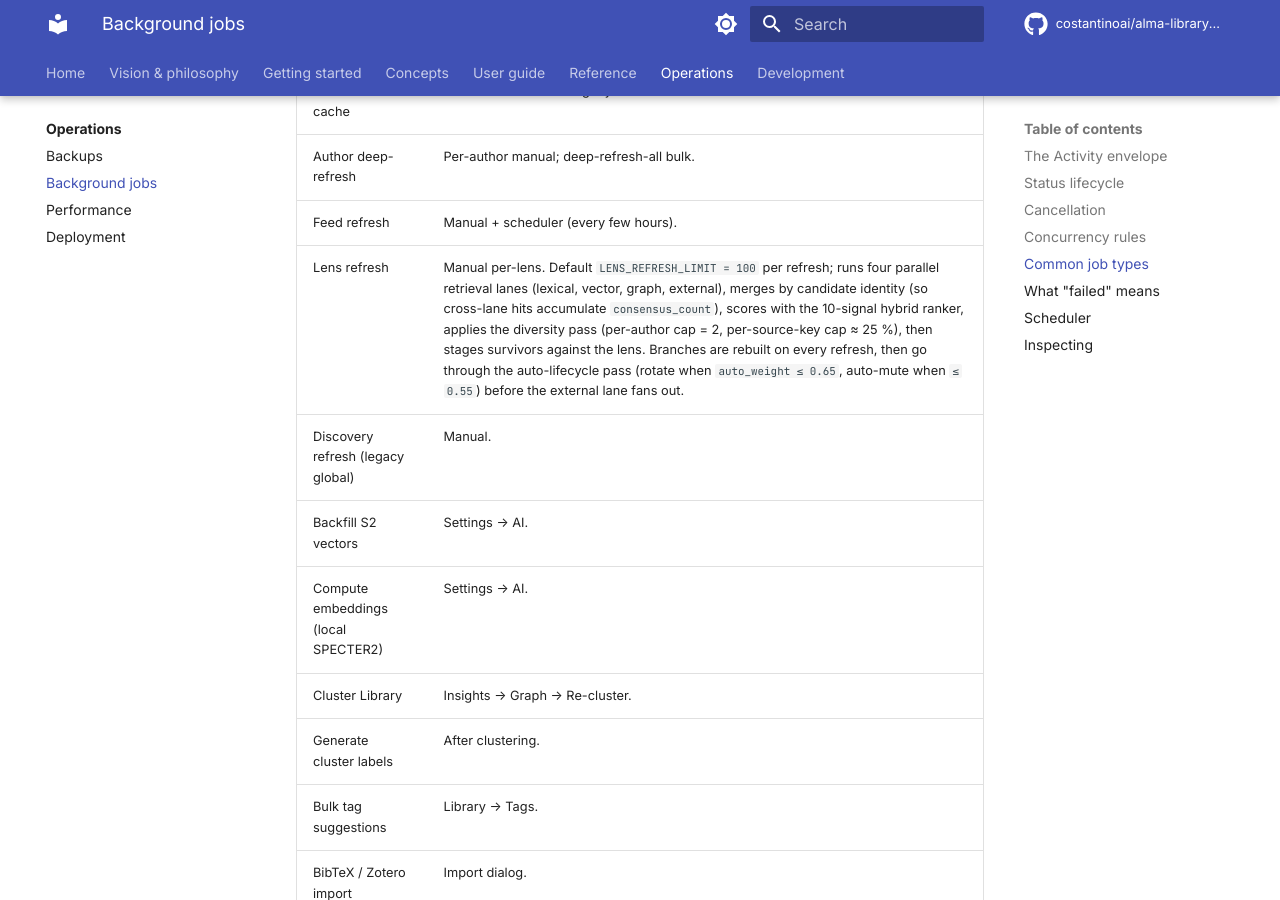
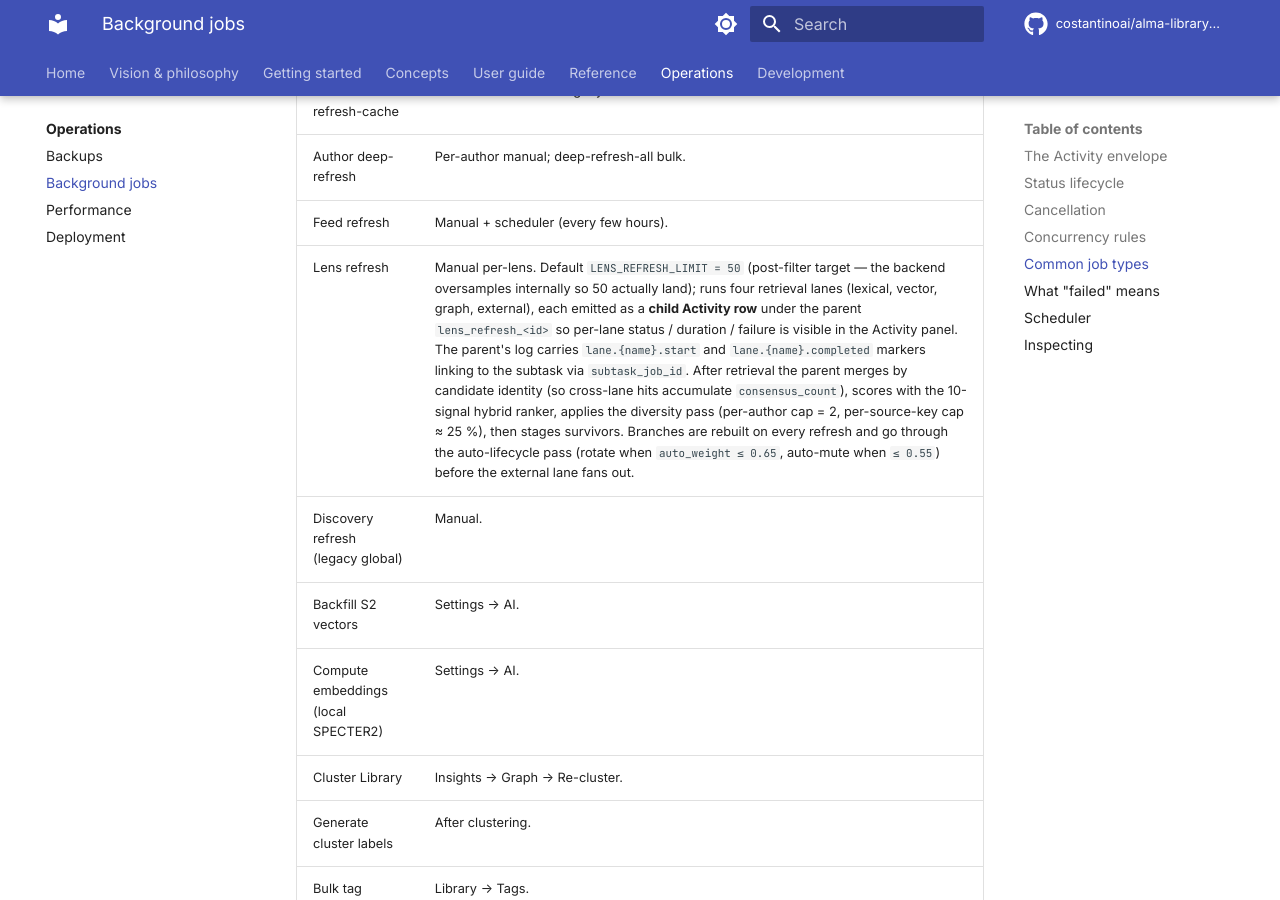
Before and after one commit to costantinoai/alma-library-manager, an MkDocs documentation site: the page built from docs/operations/background-jobs.md, in a window 1280 px wide and 900 px high, scrolled down 2065 px. Built offline with MkDocs 1.6.1 and Material for MkDocs 9.7.7, drawn with Linux system fonts in a browser that asks for light colours; comment, search, counter and statistics services are not loaded.

Commit message:
docs(operations): document lens-refresh per-lane subtasks + LENS_REFRESH_LIMIT=50

```diff
--- a/docs/operations/background-jobs.md
+++ b/docs/operations/background-jobs.md
@@ -93,7 +93,7 @@ cancel.
 | Author refresh-cache | Per-author manual + nightly scheduler. |
 | Author deep-refresh | Per-author manual; deep-refresh-all bulk. |
 | Feed refresh | Manual + scheduler (every few hours). |
-| Lens refresh | Manual per-lens. Default `LENS_REFRESH_LIMIT = 100` per refresh; runs four parallel retrieval lanes (lexical, vector, graph, external), merges by candidate identity (so cross-lane hits accumulate `consensus_count`), scores with the 10-signal hybrid ranker, applies the diversity pass (per-author cap = 2, per-source-key cap ≈ 25 %), then stages survivors against the lens. Branches are rebuilt on every refresh, then go through the auto-lifecycle pass (rotate when `auto_weight ≤ 0.65`, auto-mute when `≤ 0.55`) before the external lane fans out. |
+| Lens refresh | Manual per-lens. Default `LENS_REFRESH_LIMIT = 50` (post-filter target — the backend oversamples internally so 50 actually land); runs four retrieval lanes (lexical, vector, graph, external), each emitted as a **child Activity row** under the parent `lens_refresh_<id>` so per-lane status / duration / failure is visible in the Activity panel. The parent's log carries `lane.{name}.start` and `lane.{name}.completed` markers linking to the subtask via `subtask_job_id`. After retrieval the parent merges by candidate identity (so cross-lane hits accumulate `consensus_count`), scores with the 10-signal hybrid ranker, applies the diversity pass (per-author cap = 2, per-source-key cap ≈ 25 %), then stages survivors. Branches are rebuilt on every refresh and go through the auto-lifecycle pass (rotate when `auto_weight ≤ 0.65`, auto-mute when `≤ 0.55`) before the external lane fans out. |
 | Discovery refresh (legacy global) | Manual. |
 | Backfill S2 vectors | Settings → AI. |
 | Compute embeddings (local SPECTER2) | Settings → AI. |
```
